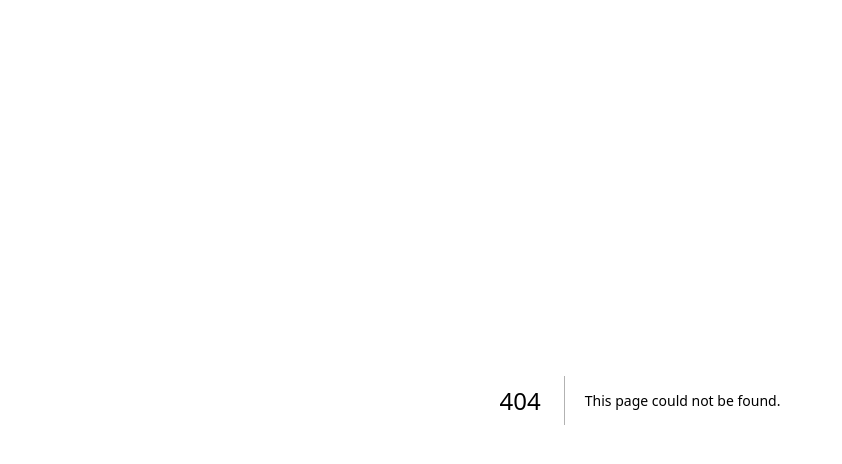
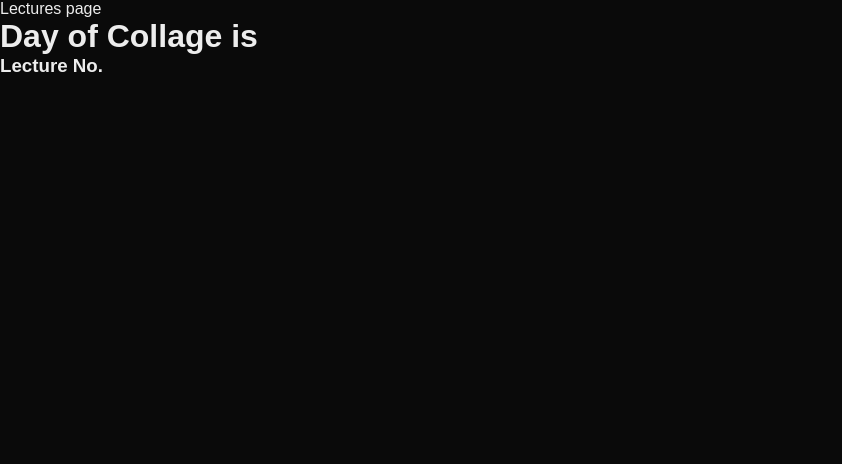
Before and after one commit to Fenilkanjiya/nextJs, a Next.js app: page /study in a window 1280 px wide. Before the commit this address had no page. Shown: the top 464 px of the page, without its empty margins (0-842 px from the left). Built offline with nearby package versions, Linux system fonts and the light colour scheme.

Commit message:
Catch All segment of router

```diff
--- /dev/null
+++ b/src/app/study/[...lectures]/page.js
@@ -0,0 +1,17 @@
+'use client';
+
+import { useParams } from 'next/navigation';
+
+const Lectures = () => {
+  const params = useParams();
+  console.log(params.lectures);
+  return (
+    <>
+      <p>Lectures page </p>
+      <h1>Day of Collage is {params.lectures[0]}</h1>
+      <h3>Lecture No.{params.lectures[1]}</h3>
+    </>
+  );
+};
+
+export default Lectures;
```
Also changed, not shown: src/app/study/page.js (added, +9 -0 lines).
